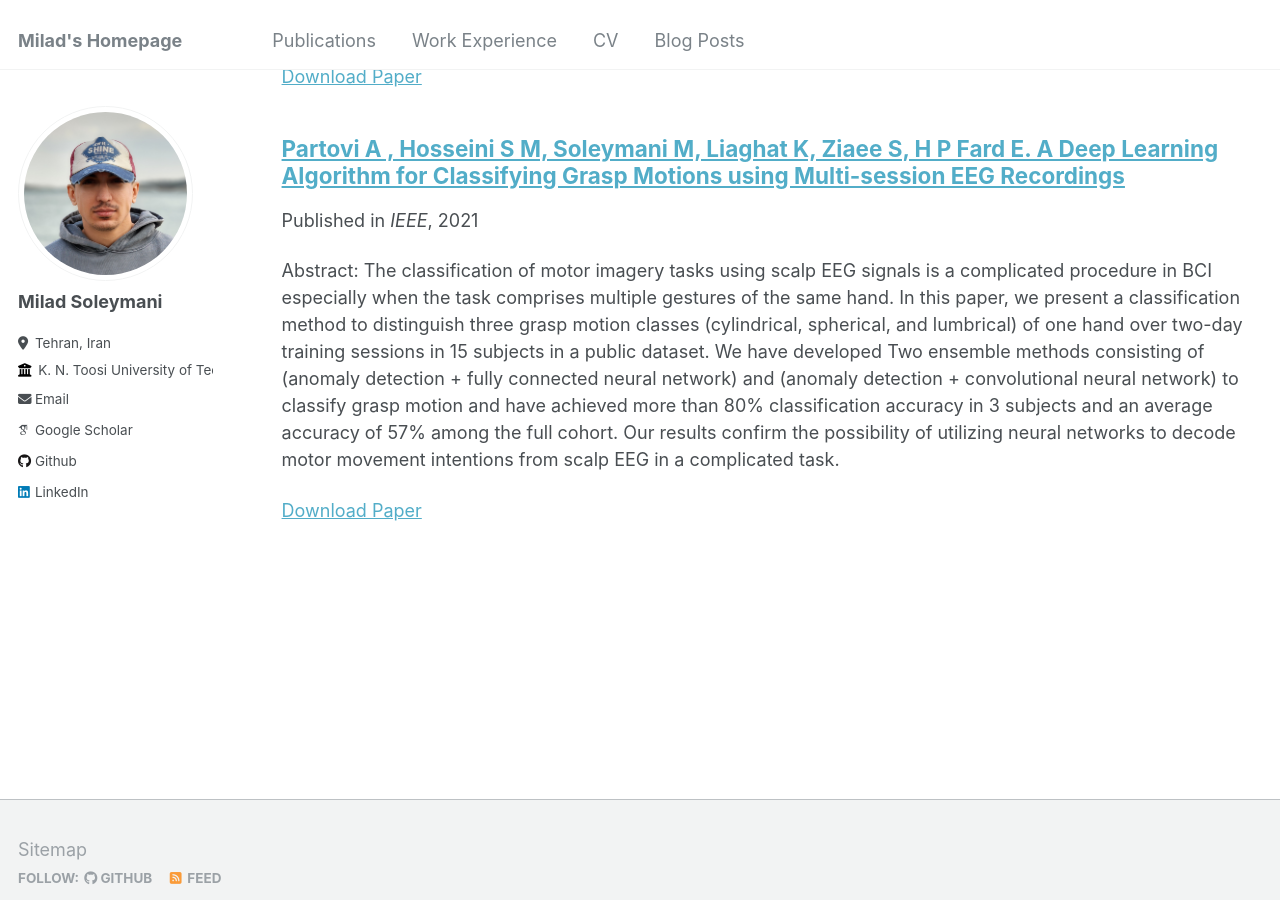
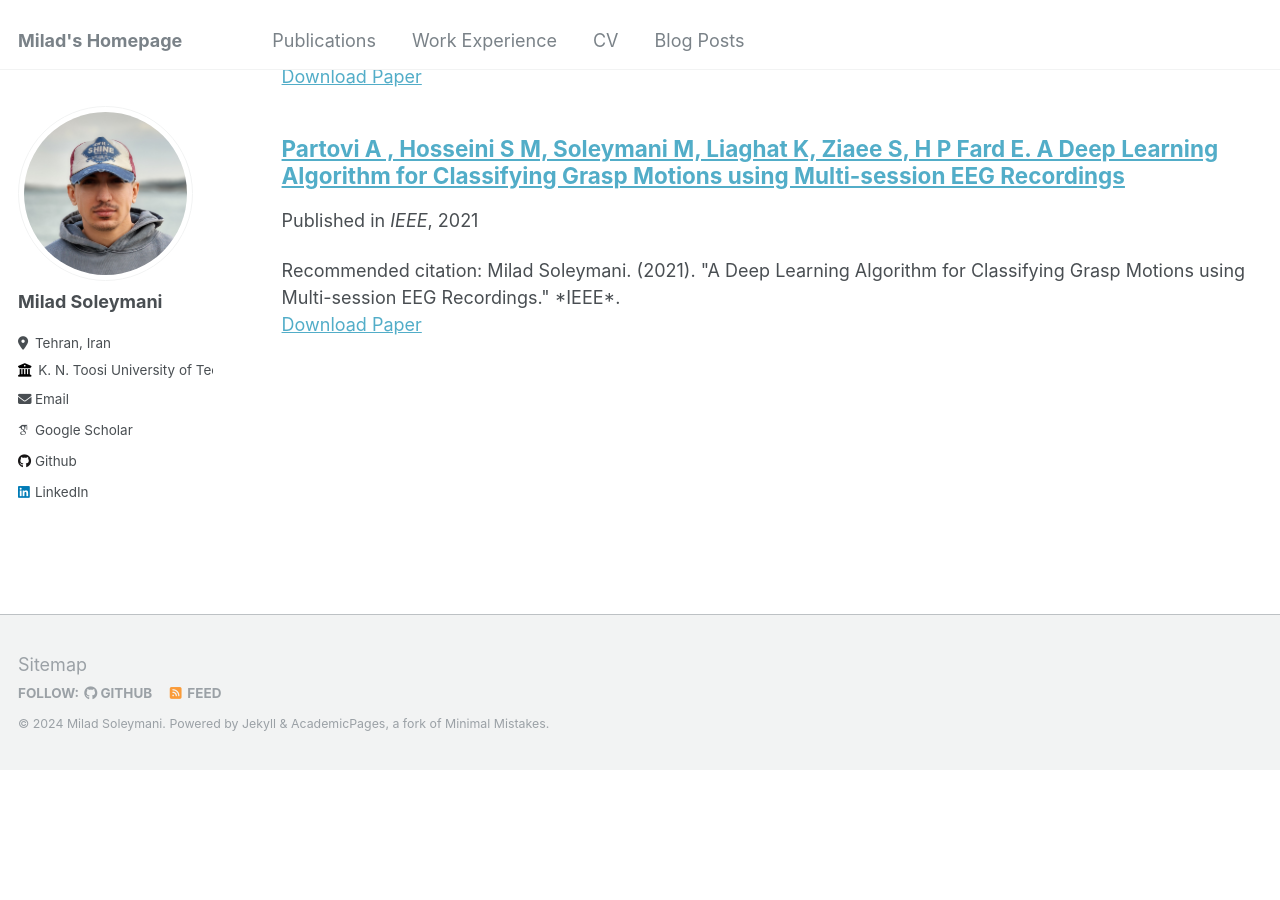
Before and after one commit to MiladSoleymani/Milad-Soleymani, a Jekyll site: the page built from _pages/publications.md, in a window 1280 px wide and 900 px high, scrolled down 492 px. Built offline with Jekyll 4.4.1, drawn with Linux system fonts in a browser that asks for light colours; some web fonts are replaced; after the commit the page ends 1261 px from its top, so only the background shows below that.

Commit message:
Update 2015-10-01-paper-title-number-3.md

```diff
--- a/_publications/2015-10-01-paper-title-number-3.md
+++ b/_publications/2015-10-01-paper-title-number-3.md
@@ -2,11 +2,13 @@
 title: "Partovi A , Hosseini S M, Soleymani M, Liaghat K, Ziaee S, H P Fard E. A Deep Learning Algorithm for Classifying Grasp Motions using Multi-session EEG Recordings"
 collection: publications
 permalink: /publication/2015-10-01-paper-title-number-3
-excerpt: 'Abstract: The classification of motor imagery tasks using scalp EEG signals is a complicated procedure in BCI especially when the task comprises multiple gestures of the same hand. In this paper, we present a classification method to distinguish three grasp motion classes (cylindrical, spherical, and lumbrical) of one hand over two-day training sessions in 15 subjects in a public dataset. We have developed Two ensemble methods consisting of (anomaly detection + fully connected neural network) and (anomaly detection + convolutional neural network) to classify grasp motion and have achieved more than 80% classification accuracy in 3 subjects and an average accuracy of 57% among the full cohort. Our results confirm the possibility of utilizing neural networks to decode motor movement intentions from scalp EEG in a complicated task.'
+excerpt: ''
 date: 2021-9-01
 venue: 'IEEE'
-slidesurl: 'https://miladsoleymani.github.io/Milad-Soleymani/files/Grasp_Motions.pdf'
-paperurl: 'https://miladsoleymani.github.io/Milad-Soleymani/files/Grasp_Motions.pdf'
+paperurl: 'https://ieeexplore.ieee.org/document/9385295'
+citation: 'Milad Soleymani. (2021). "A Deep Learning Algorithm for Classifying Grasp Motions using Multi-session EEG Recordings." *IEEE*.'
 ---
 
-The contents above will be part of a list of publications, if the user clicks the link for the publication than the contents of section will be rendered as a full page, allowing you to provide more information about the paper for the reader. When publications are displayed as a single page, the contents of the above "citation" field will automatically be included below this section in a smaller font.
+Abstract: The classification of motor imagery tasks using scalp EEG signals is a complicated procedure in BCI especially when the task comprises multiple gestures of the same hand. In this paper, we present a classification method to distinguish three grasp motion classes (cylindrical, spherical, and lumbrical) of one hand over two-day training sessions in 15 subjects in a public dataset. We have developed Two ensemble methods consisting of (anomaly detection + fully connected neural network) and (anomaly detection + convolutional neural network) to classify grasp motion and have achieved more than 80% classification accuracy in 3 subjects and an average accuracy of 57% among the full cohort. Our results confirm the possibility of utilizing neural networks to decode motor movement intentions from scalp EEG in a complicated task.
+
+<img width="510" alt="project-2" src="https://github.com/MiladSoleymani/Milad-Soleymani/assets/78655282/47c48cc8-89d3-42a9-ae4f-33a473094589">
```
